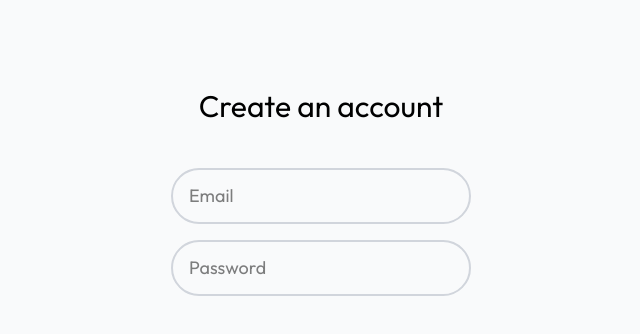
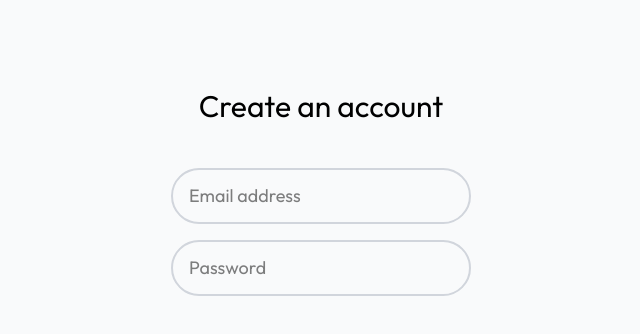
Before and after one commit to viveksingh-01/lumina, a React (Vite) app: page /auth/signup in a window 1280 px wide. Shown: the top 334 px of the page, without its empty margins (319-959 px from the left). Built offline with nearby package versions, Linux system fonts and the light colour scheme; no server answers.

Commit message:
feat: enhance Signup component with form data handling and InputField integration

```diff
--- a/src/components/InputField/InputField.tsx
+++ b/src/components/InputField/InputField.tsx
@@ -1,11 +1,17 @@
+import { IFormData } from "../../types/form-data";
+
 type InputFieldProps = {
   name: string;
   type: string;
   placeholder: string;
   value: string;
+  setValue: (data: any) => void
 };
 
-const InputField: React.FC<InputFieldProps> = ({ name, type, placeholder, value }) => {
+const InputField: React.FC<InputFieldProps> = ({ name, type, placeholder, value, setValue }) => {
+  const handleInput = (e: any) => {
+    setValue((formData: IFormData) => ({ ...formData, [name]: e.target?.value }));
+  };
   return (
     <div className="mb-4">
       <input
@@ -14,6 +20,7 @@ const InputField: React.FC<InputFieldProps> = ({ name, type, placeholder, value
         value={value}
         placeholder={placeholder}
         className="w-[300px] px-4 py-3 border-2 border-gray-300 rounded-full text-lg"
+        onChange={handleInput}
       />
     </div>
   );
--- a/src/components/Signup/Signup.tsx
+++ b/src/components/Signup/Signup.tsx
@@ -1,8 +1,9 @@
 import { useState } from "react";
+import { IFormData } from "../../types/form-data";
 import InputField from "../InputField/InputField";
 
 const Signup: React.FC = () => {
-  const [formData, setFormData] = useState({
+  const [formData, setFormData] = useState<IFormData>({
     email: "",
     password: "",
   });
@@ -12,8 +13,20 @@ const Signup: React.FC = () => {
       <h1 className="text-3xl p-2 mb-9">Create an account</h1>
       <div>
         <form>
-          <InputField type="email" name="email" placeholder="Email" value={formData.email} />
-          <InputField type="password" name="password" placeholder="Password" value={formData.password} />
+          <InputField
+            type="email"
+            name="email"
+            placeholder="Email address"
+            value={formData.email}
+            setValue={setFormData}
+          />
+          <InputField
+            type="password"
+            name="password"
+            placeholder="Password"
+            value={formData.password}
+            setValue={setFormData}
+          />
         </form>
       </div>
     </div>
--- /dev/null
+++ b/src/types/form-data.ts
@@ -0,0 +1,4 @@
+export interface IFormData {
+  email: string;
+  password: string;
+}
```
